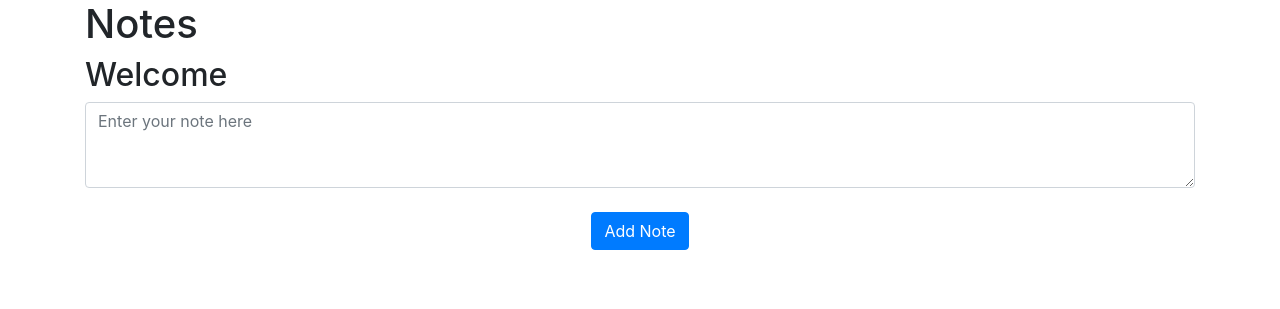
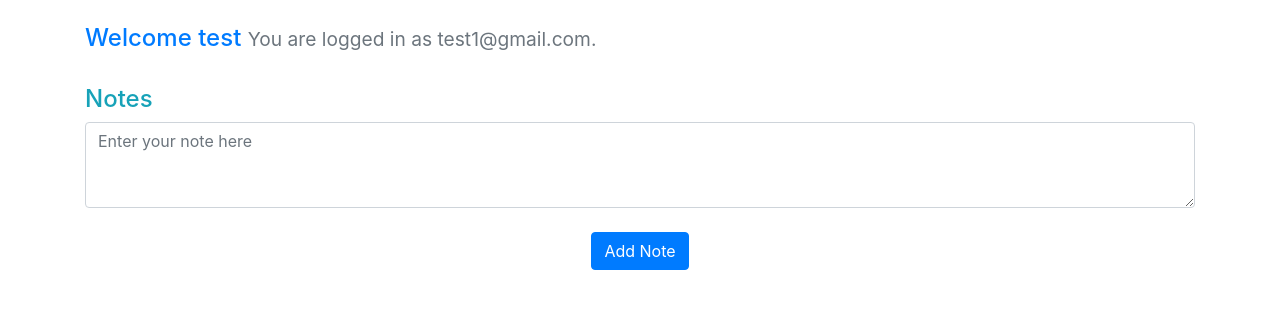
Before and after one commit to Busybee-ops/Flask_app, a Flask app: page / in a window 1280 px wide. Shown: the part 56-365 px from the top of the page. Run offline with Flask 3, Linux system fonts and the light colour scheme; a user stored in the database is signed in; some libraries are stand-ins or nearby versions.

Commit message:
Added login display and sql error changes

```diff
--- a/website/auth.py
+++ b/website/auth.py
@@ -57,6 +57,7 @@ def sign_up():
                 new_user = User(email=email, firstname=firstname, password=generate_password_hash(password1, method='pbkdf2:sha256'))
                 db.session.add(new_user)
                 db.session.commit()  # save the new user to the database
+                logging.info(f"New user created: {new_user.email}")
                 login_user(new_user, remember=True)
                 flash("Account created!", category='success')
                 return redirect(url_for('views.home'))
--- a/website/templates/home.html
+++ b/website/templates/home.html
@@ -1,8 +1,15 @@
 {% extends "base.html" %}
 
 {% block content %}
-<h1 align="left">Notes</h1>
-<h2 align="left">Welcome {{ user.username }}</h2>
+<br/>
+  <h4 class="text-primary" align="left">
+    Welcome {{ user.firstname }}
+    <small class="text-muted">
+     You are logged in as {{ user.email }}.
+    </small>
+  </h4>
+<br/>
+<h4 align="left" class="text-info">Notes</h4>
 <ul class="list-group list-group-flush" id="notes">
   {% for note in user.notes %}
   <li class="list-group-item d-flex justify-content-between align-items-center">
```
Also changed, not shown: instance/database.db.
